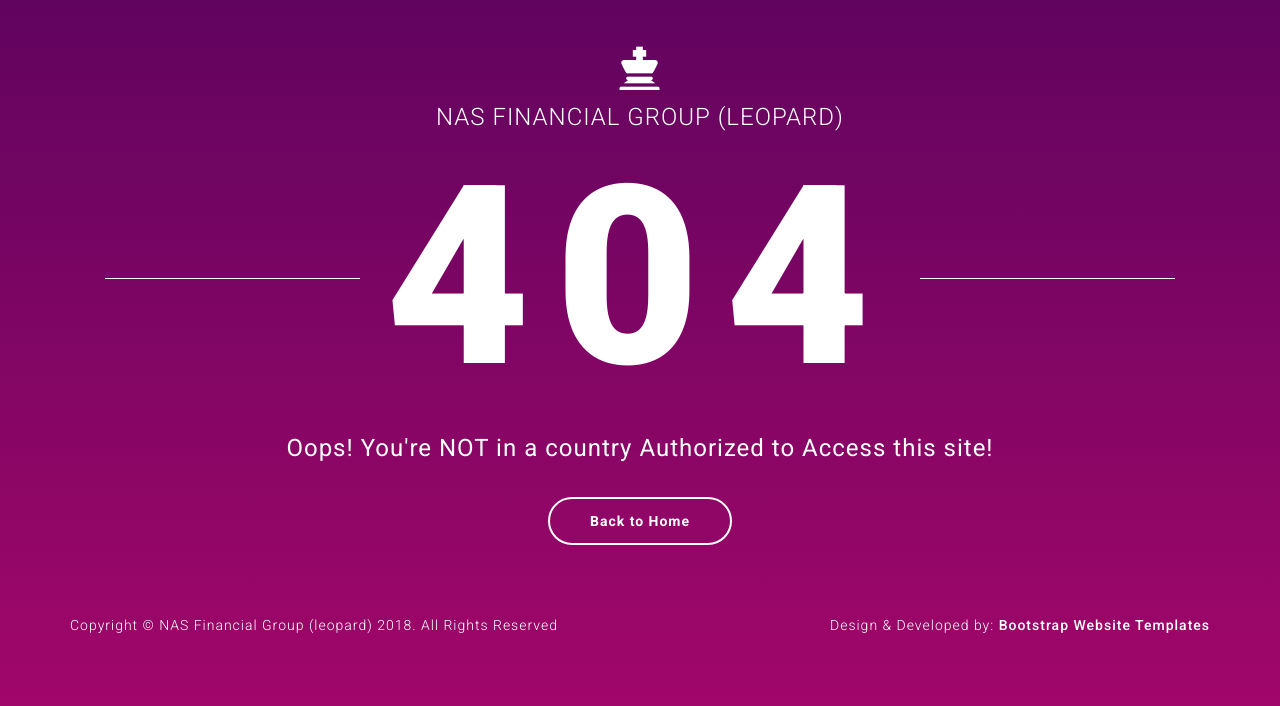
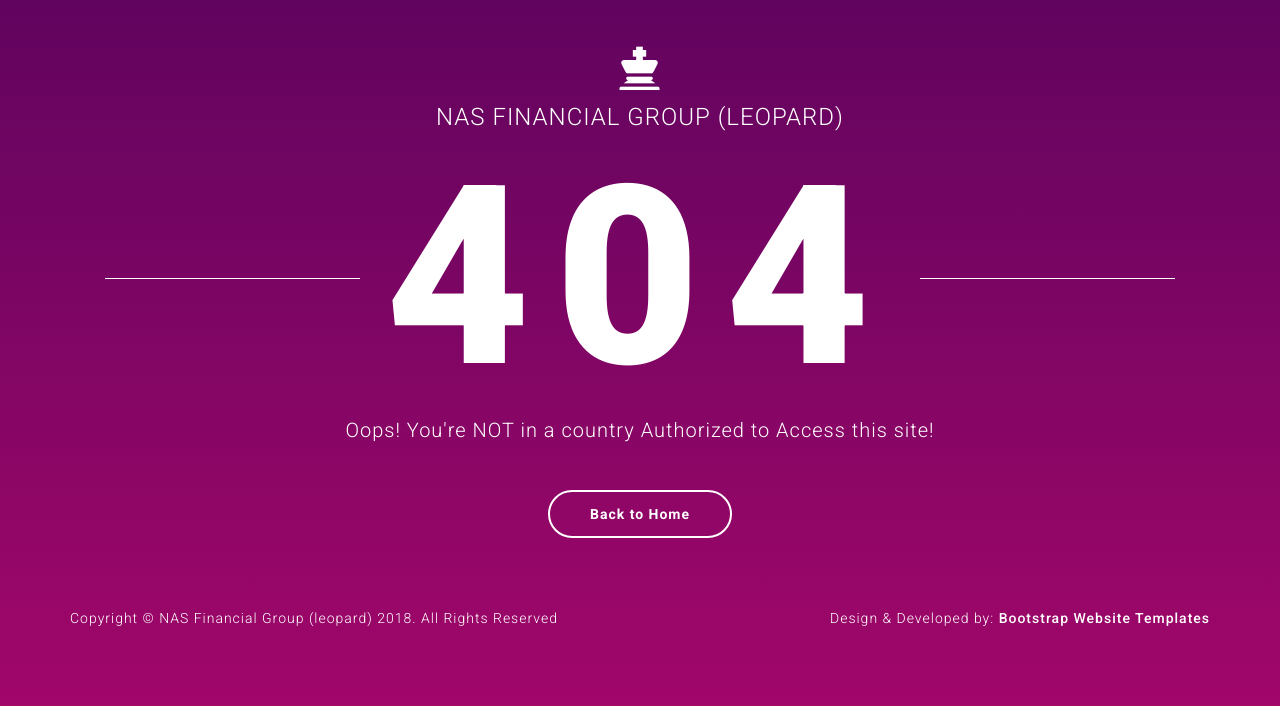
Before and after one commit to EmmanuelSunday/static-Web-content, a plain HTML site: page index.html in a window 1280 px wide. Drawn offline with nearby package versions, Linux system fonts and the light colour scheme.

Commit message:
Updated Index.html file

```diff
--- a/index.html
+++ b/index.html
@@ -45,7 +45,7 @@
 			<h3 class="text-uppercase">NAS Financial Group (leopard)</h3>
 		</div>
 		<h1 class="head"><span>404</span></h1>
-		<h3>Oops! You're NOT in a country Authorized to Access this site!</h3>
+		<p>Oops! You're NOT in a country Authorized to Access this site!</p>
 		<a href="#" class="btn-outline"> Back to Home</a>
 	</div>
 
```
